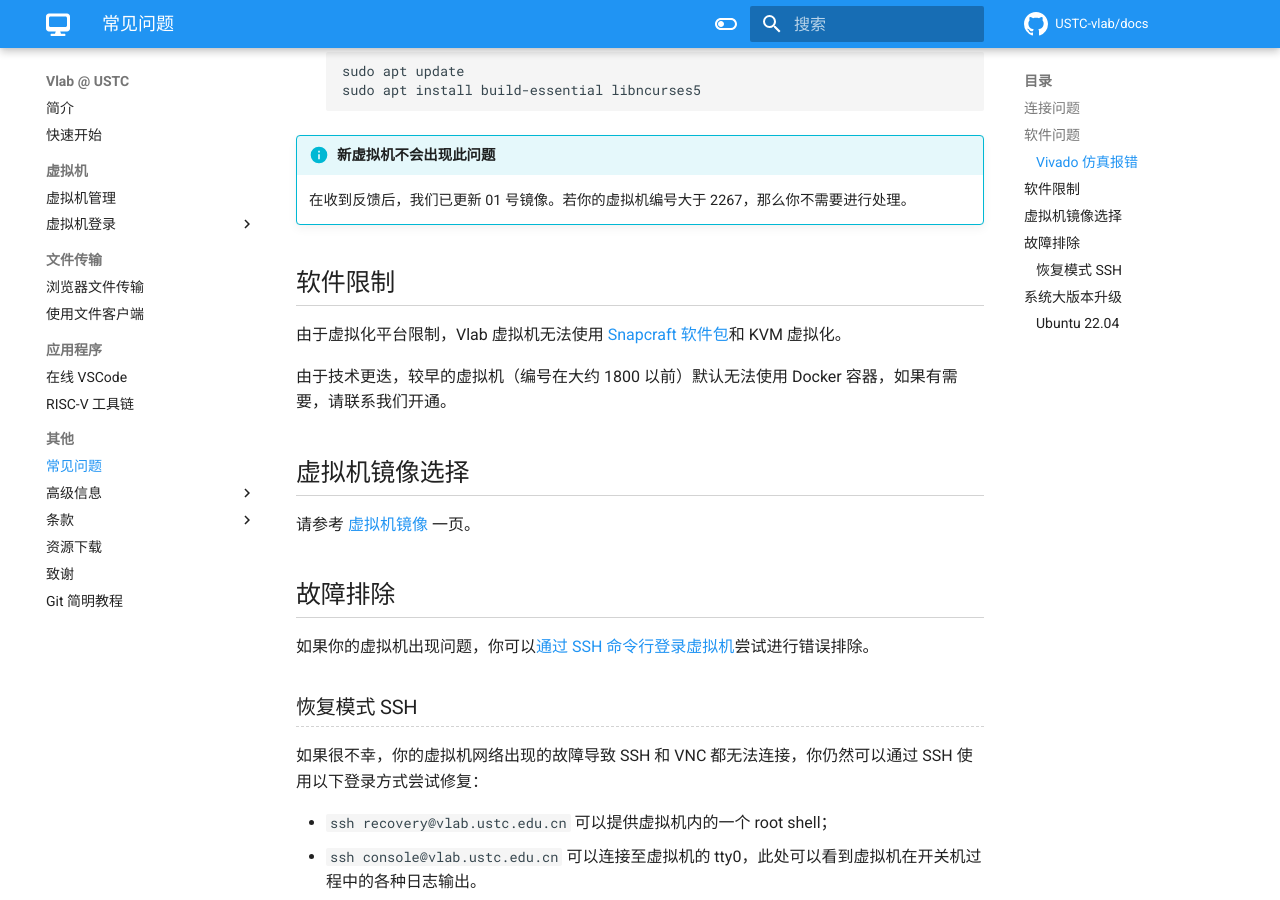
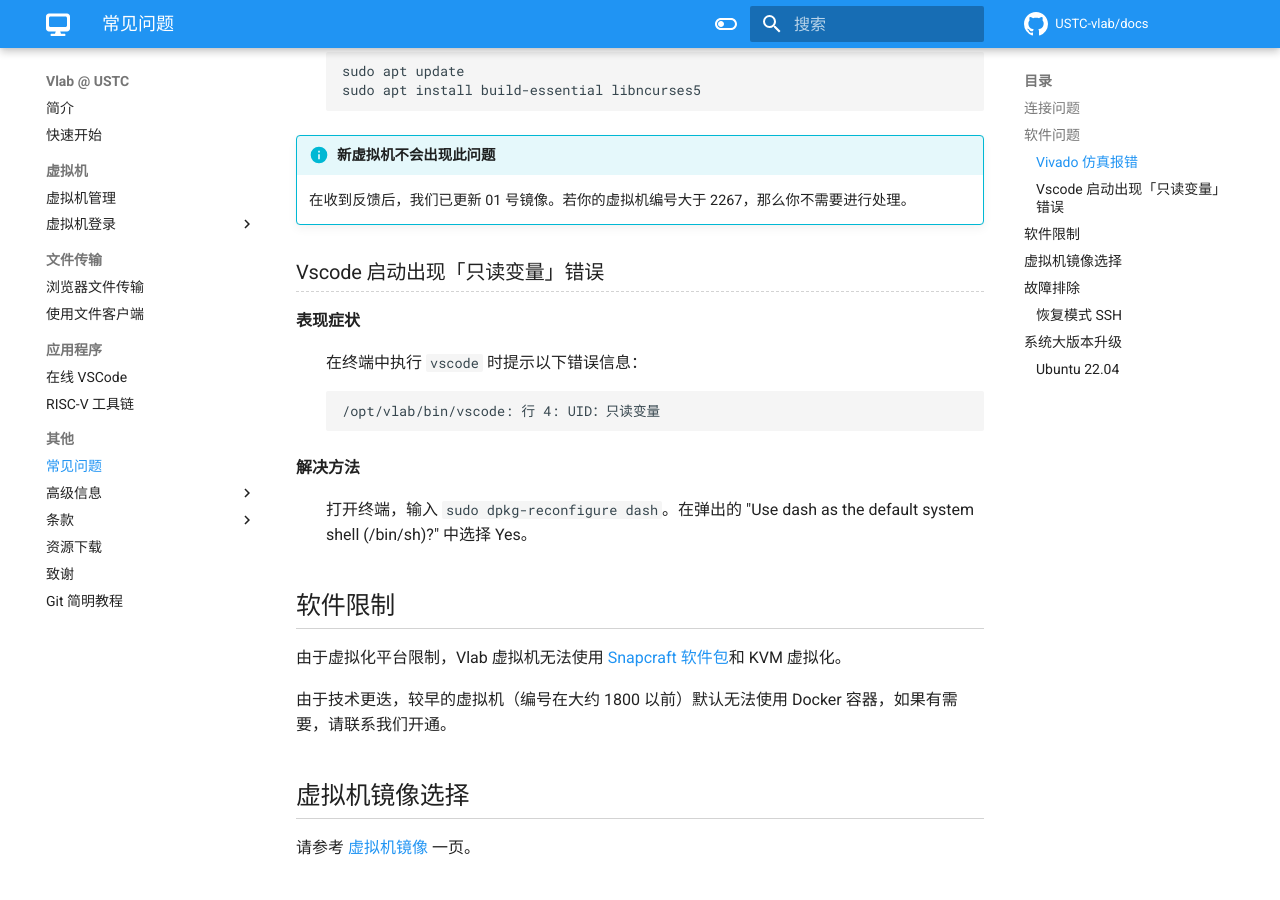
Before and after one commit to USTC-vlab/docs, an MkDocs documentation site: the page built from docs/faq.md, in a window 1280 px wide and 900 px high, scrolled down 1181 px. Built offline with MkDocs 1.6.1 and Material for MkDocs 9.7.7, drawn with Linux system fonts in a browser that asks for light colours; comment, search, counter and statistics services are not loaded.

Commit message:
faq: add vscode readonly var help

````diff
--- a/docs/faq.md
+++ b/docs/faq.md
@@ -54,6 +54,20 @@
 
     在收到反馈后，我们已更新 01 号镜像。若你的虚拟机编号大于 2267，那么你不需要进行处理。
 
+### Vscode 启动出现「只读变量」错误
+
+表现症状
+
+:   在终端中执行 `vscode` 时提示以下错误信息：
+
+    ```text
+    /opt/vlab/bin/vscode: 行 4: UID：只读变量
+    ```
+
+解决方法
+
+:    打开终端，输入 `sudo dpkg-reconfigure dash`。在弹出的 "Use dash as the default system shell (/bin/sh)?" 中选择 Yes。
+
 ## 软件限制 {#limits}
 
 由于虚拟化平台限制，Vlab 虚拟机无法使用 [Snapcraft 软件包](https://snapcraft.io/)和 KVM 虚拟化。
````
